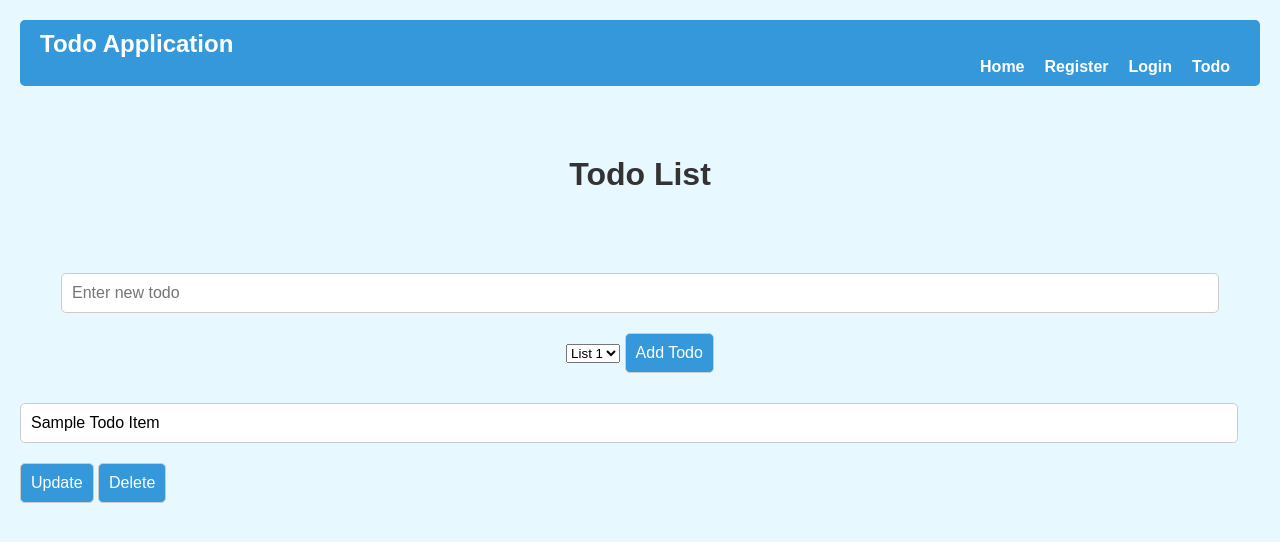
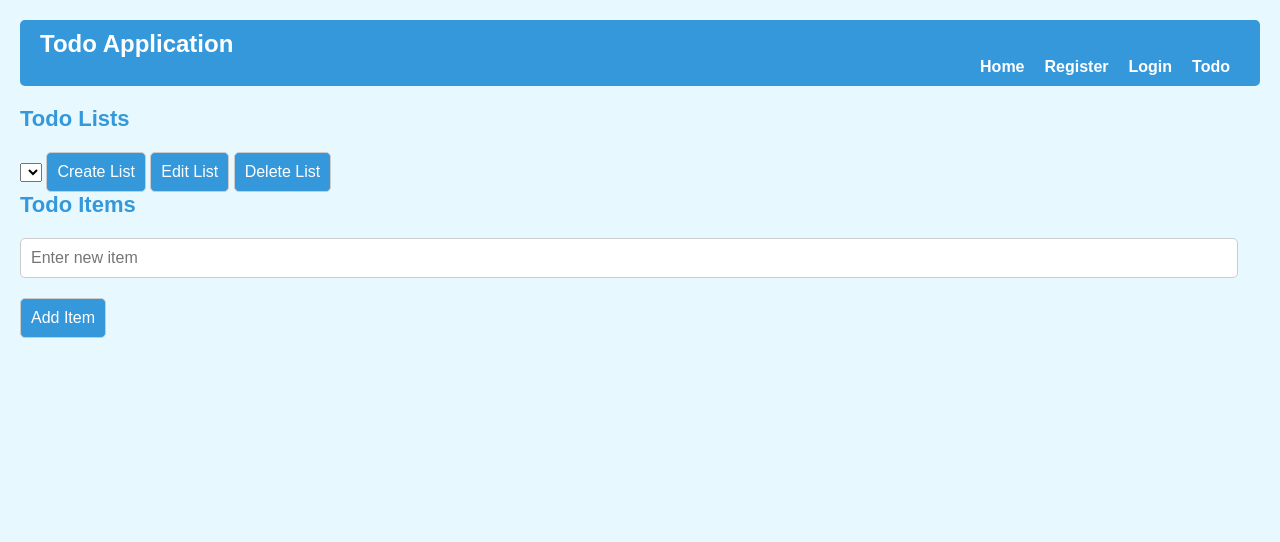
Before and after one commit to avalucianelson/CS162_Web_App_Assignment, a Flask app: page /todo in a window 1280 px wide. Shown: the top 542 px of the page. Run offline with Flask 3, Linux system fonts and the light colour scheme; data that the repository does not hold is empty.

Commit message:
working on todo functionality

```diff
--- a/hierarchical-todo-app/app.py
+++ b/hierarchical-todo-app/app.py
@@ -14,32 +14,35 @@ db = SQLAlchemy(app)  # Initializing the database with the app configuration
 
 migrate = Migrate(app, db)
 
-
-# Defining the User model
+# User Model
 class User(db.Model):
     id = db.Column(db.Integer, primary_key=True)  # Primary key, unique identifier for each user
-    username = db.Column(db.String(50), unique=True, nullable=False)  # Username must be unique and not null
-    password = db.Column(db.String(60), nullable=False)
-    lists = db.relationship('TodoList', backref='user', lazy=True)  # Relationship with TodoList model
+    username = db.Column(db.String(50), unique=True, nullable=False)  # Username, must be unique and not null
+    password = db.Column(db.String(60), nullable=False)  # Password, hashed, not null
+    lists = db.relationship('TodoList', backref='user', lazy=True)  # Relationship with TodoList, one user to many lists
 
 
-# Defining the TodoList model
+# TodoList Model
 class TodoList(db.Model):
     id = db.Column(db.Integer, primary_key=True)  # Primary key, unique identifier for each list
-    title = db.Column(db.String(100), nullable=False)  # Title of the list, not null
+    title = db.Column(db.String(100), nullable=False)  # Title of the todo list, not null
     user_id = db.Column(db.Integer, db.ForeignKey('user.id'), nullable=False)  # Foreign key referencing User model
-    items = db.relationship('TodoItem', backref='list', lazy=True)  # Relationship with TodoItem model
+    items = db.relationship('TodoItem', backref='list', lazy=True)  # Relationship with TodoItem, one list to many items
 
 
-# Defining the TodoItem model
+# TodoItem Model
 class TodoItem(db.Model):
     id = db.Column(db.Integer, primary_key=True)  # Primary key, unique identifier for each item
-    content = db.Column(db.String(200), nullable=False)  # Content of the item, not null
+    content = db.Column(db.String(200), nullable=False)  # Content of the todo item, not null
     list_id = db.Column(db.Integer, db.ForeignKey('todo_list.id'), nullable=False)  # Foreign key referencing TodoList model
-    parent_id = db.Column(db.Integer, db.ForeignKey('todo_item.id'), nullable=True)  # Self-referencing foreign key for sub-items
-    sub_items = db.relationship('TodoItem', backref=db.backref('parent', remote_side=[id]), lazy=True)  # Relationship for sub-items
-    completed = db.Column(db.Boolean, default=False)  # New column to manage completion status
 
+    # Self-referencing foreign key to implement hierarchical todo items (sub-items)
+    parent_id = db.Column(db.Integer, db.ForeignKey('todo_item.id'), nullable=True)
+
+    # Relationship for handling sub-items. Each item can have multiple sub-items.
+    sub_items = db.relationship('TodoItem', backref=db.backref('parent', remote_side=[id]), lazy=True)
+
+    completed = db.Column(db.Boolean, default=False)  # Boolean to track whether a todo item is completed or not
 
 @app.route('/register', methods=['GET', 'POST'])
 def register():
@@ -100,6 +103,20 @@ def create_todolist():
     db.session.commit()  # Committing the session to save the todo list in the database
 
     return jsonify({"message": "Todo list created successfully."}), 201  # Returning a success message
+
+
+@app.route('/update-todo-list/<int:list_id>', methods=['PUT'])
+def update_todo_list(list_id):
+    data = request.get_json()
+    title = data.get('title')
+
+    todo_list = TodoList.query.get(list_id)
+    if todo_list:
+        todo_list.title = title
+        db.session.commit()
+        return jsonify({"message": "Todo list updated successfully."}), 200
+    else:
+        return jsonify({"message": "Todo list not found."}), 404
 
 
 @app.route('/update-todo-item/<int:item_id>', methods=['PUT'])
@@ -165,6 +182,17 @@ def mark_as_complete(item_id):
         return jsonify({"message": "Todo item not found."}), 404  # Returning a message if the todo item does not exist
 
 
+@app.route('/delete-todo-list/<int:list_id>', methods=['DELETE'])
+def delete_todo_list(list_id):
+    todo_list = TodoList.query.get(list_id)
+    if todo_list:
+        db.session.delete(todo_list)
+        db.session.commit()
+        return jsonify({"message": "Todo list deleted successfully."}), 200
+    else:
+        return jsonify({"message": "Todo list not found."}), 404
+
+
 # Route for deleting a todo item
 @app.route('/delete-todo-item/<int:item_id>', methods=['DELETE'])
 def delete_todoitem(item_id):
@@ -186,19 +214,65 @@ def delete_todoitem(item_id):
         return jsonify({"message": "Todo item not found."}), 404  # Returning a message if the todo item does not exist
 
 
+@app.route('/add-todo-list', methods=['POST'])
+def add_todo_list():
+    data = request.get_json()
+    title = data.get('title')
+    new_list = TodoList(title=title)
+    db.session.add(new_list)
+    db.session.commit()
+    return jsonify({"message": "Todo list added successfully."}), 201
+
+
 @app.route('/add-todo-item', methods=['POST'])
 def add_todo_item():
-    content = request.json.get('content')
-    list_id = request.json.get('list_id')  # Get the list_id from the request
+    data = request.get_json()
+    content = data.get('content')
+    list_id = data.get('list_id')
+    parent_id = data.get('parent_id', None)
 
-    # Ensure that content and list_id are not empty
-    if content and list_id:
-        new_item = TodoItem(content=content, list_id=list_id)
-        db.session.add(new_item)
-        db.session.commit()
-        return jsonify(message='Todo item added successfully'), 200
-    else:
-        return jsonify(message='Content or list_id is missing'), 400
+    new_item = TodoItem(content=content, list_id=list_id, parent_id=parent_id)
+    db.session.add(new_item)
+    db.session.commit()
+
+    return jsonify({"message": "Todo item added successfully."}), 201
+
+
+
+@app.route('/get-todo-lists-items', methods=['GET'])
+def get_todo_lists_items():
+    lists = TodoList.query.all()
+    lists_data = []
+
+    for list in lists:
+        list_items = []
+        for item in list.items:
+            if not item.parent_id:  # Only top-level items
+                list_items.append({
+                    'id': item.id,
+                    'content': item.content,
+                    'completed': item.completed,
+                    'sub_items': get_sub_items(item.sub_items)  # Recursive function to get sub-items
+                })
+        lists_data.append({
+            'id': list.id,
+            'title': list.title,
+            'items': list_items
+        })
+
+    return jsonify(lists_data)
+
+
+def get_sub_items(sub_items):
+    items = []
+    for item in sub_items:
+        items.append({
+            'id': item.id,
+            'content': item.content,
+            'completed': item.completed,
+            'sub_items': get_sub_items(item.sub_items)
+        })
+    return items
 
 
 @app.route('/get-todo-items', methods=['GET'])
@@ -233,6 +307,20 @@ def get_todo_items():
     return jsonify(lists_data)
 
 
+@app.route('/move-item/<int:item_id>', methods=['PUT'])
+def move_item(item_id):
+    data = request.get_json()
+    new_list_id = data.get('new_list_id')
+
+    todo_item = TodoItem.query.get(item_id)
+    if todo_item:
+        todo_item.list_id = new_list_id
+        db.session.commit()
+        return jsonify({"message": "Todo item moved successfully."}), 200
+    else:
+        return jsonify({"message": "Todo item not found."}), 404
+
+
 @app.route('/todo')
 def todo():
     return render_template('todo.html')
--- a/hierarchical-todo-app/static/app.js
+++ b/hierarchical-todo-app/static/app.js
@@ -11,85 +11,95 @@ function sendAjaxRequest(method, url, data, successCallback) {
     xhr.send(JSON.stringify(data));
 }
 
-// Function to fetch todo items from the server
-function fetchTodoItems() {
-    // Sending a GET request to the server to retrieve todo items
-    sendAjaxRequest('GET', '/get-todo-items', {}, function (response) {
-        // Displaying the fetched todo items on the webpage
-        displayTodoItems(response.items);
+// Function to fetch todo lists and items from the server
+function fetchTodoListsAndItems() {
+    sendAjaxRequest('GET', '/get-todo-lists-items', {}, function (response) {
+        displayTodoListsAndItems(response.lists);
     });
 }
 
-function displayTodoItems(items) {
-    var todoListContainer = document.getElementById('todo-list-container');
+// Function to display todo lists and items on the webpage
+function displayTodoListsAndItems(lists) {
+    var todoContainer = document.getElementById('todo-container');
+    todoContainer.innerHTML = ''; // Clearing the container
 
-    // Check if items is defined and is an array
-    if (items && Array.isArray(items)) {
-        todoListContainer.innerHTML = ''; // Clearing the container
+    lists.forEach(function (list) {
+        // Creating and appending list title
+        var listElement = document.createElement('div');
+        listElement.className = 'todo-list';
+        listElement.innerHTML = `<h2>${list.title}</h2>`;
+        todoContainer.appendChild(listElement);
 
-        items.forEach(function (item) {
-            var itemElement = document.createElement('div');
-            itemElement.innerText = item.content;
-            todoListContainer.appendChild(itemElement);
-        });
-    } else {
-        console.error('Items is undefined or not an array:', items);
-    }
-}
+        // Function to recursively create and append items and sub-items
+        function createItems(items, parentElement) {
+            items.forEach(function (item) {
+                var itemElement = document.createElement('div');
+                itemElement.className = 'todo-item';
+                itemElement.innerHTML = `
+                    <input type="text" value="${item.content}">
+                    <button onclick="updateTodo(${item.id}, this.previousElementSibling.value, true)">Update</button>
+                    <button onclick="deleteTodo(${item.id}, true)">Delete</button>
+                    <button onclick="markAsComplete(${item.id})">Complete</button>
+                `;
+                parentElement.appendChild(itemElement);
 
+                // Recursively creating and appending sub-items
+                if (item.sub_items && item.sub_items.length > 0) {
+                    createItems(item.sub_items, itemElement);
+                }
+            });
+        }
 
-
-// Function to add a new todo item
-function addTodoItem(list_id) {  // Pass the list_id as a parameter
-    var newItemContent = document.getElementById('new-todo').value;
-
-    // Sending a POST request to the server to add a new todo item
-    sendAjaxRequest('POST', '/add-todo-item', { content: newItemContent, list_id: list_id }, function (response) {
-        // Fetching and displaying the updated list of todo items
-        fetchTodoItems();
+        // Creating and appending items to the list
+        createItems(list.items, listElement);
     });
 }
 
-
-// Function to complete a todo item
-function completeTodoItem(itemId) {
-    // Sending a PUT request to the server to mark a todo item as completed
-    sendAjaxRequest('PUT', `/todoitem/${itemId}/complete`, {}, function (response) {
-        // Fetching and displaying the updated list of todo items
-        fetchTodoItems();
+// Function to add a new todo list
+function addTodoList() {
+    var newListTitle = document.getElementById('new-list-title').value;
+    sendAjaxRequest('POST', '/add-todo-list', { title: newListTitle }, function (response) {
+        fetchTodoListsAndItems();
     });
 }
 
-// Function to delete a todo item
-function deleteTodoItem(itemId) {
-    // Sending a DELETE request to the server to delete a todo item
-    sendAjaxRequest('DELETE', `/todoitem/${itemId}`, {}, function (response) {
-        // Fetching and displaying the updated list of todo items
-        fetchTodoItems();
+// Function to add a new todo item
+function addTodoItem(listId, parentId = null) {
+    var newItemContent = document.getElementById('new-todo').value;
+    sendAjaxRequest('POST', '/add-todo-item', { content: newItemContent, list_id: listId, parent_id: parentId }, function (response) {
+        fetchTodoListsAndItems();
     });
 }
 
-
-function updateTodoItem(item_id, content, completed) {
-    fetch(`/update-todo-item/${item_id}`, {
-        method: 'PUT',
-        headers: {
-            'Content-Type': 'application/json'
-        },
-        body: JSON.stringify({
-            content: content,
-            completed: completed
-        })
-    })
-    .then(response => response.json())
-    .then(data => {
-        console.log(data.message);
-        fetchTodoItems();  // Refresh the todo items list after updating
-    })
-    .catch(error => {
-        console.error('Error updating todo item:', error);
+// Function to update a todo list or item
+function updateTodo(id, content, isItem = true) {
+    var url = isItem ? `/update-todo-item/${id}` : `/update-todo-list/${id}`;
+    sendAjaxRequest('PUT', url, { content: content }, function (response) {
+        fetchTodoListsAndItems();
     });
 }
 
-// Load todo items when the page loads
-fetchTodoItems();
+// Function to delete a todo list or item
+function deleteTodo(id, isItem = true) {
+    var url = isItem ? `/delete-todo-item/${id}` : `/delete-todo-list/${id}`;
+    sendAjaxRequest('DELETE', url, {}, function (response) {
+        fetchTodoListsAndItems();
+    });
+}
+
+// Function to mark a todo item as complete
+function markAsComplete(itemId) {
+    sendAjaxRequest('PUT', `/mark-as-complete/${itemId}`, {}, function (response) {
+        fetchTodoListsAndItems();
+    });
+}
+
+// Function to move a todo item to a different list
+function moveItem(itemId, newListId) {
+    sendAjaxRequest('PUT', `/move-item/${itemId}`, { new_list_id: newListId }, function (response) {
+        fetchTodoListsAndItems();
+    });
+}
+
+// Load todo lists and items when the page loads
+fetchTodoListsAndItems();
--- a/hierarchical-todo-app/templates/todo.html
+++ b/hierarchical-todo-app/templates/todo.html
@@ -3,11 +3,12 @@
 <head>
     <meta charset="UTF-8">
     <meta name="viewport" content="width=device-width, initial-scale=1.0">
-    <title>Todo List</title>
+    <title>Todo Application</title>
     <link rel="stylesheet" href="{{ url_for('static', filename='styles.css') }}">
 </head>
 <body>
     <nav>
+        <!-- Navigation bar with links to different pages -->
         <h1>Todo Application</h1>
         <ul>
             <li><a href="/">Home</a></li>
@@ -16,83 +17,33 @@
             <li><a href="/todo">Todo</a></li>
         </ul>
     </nav>
-    <header>
-        <h1>Todo List</h1>
-    </header>
 
-    <section id="todo-input">
-        <input type="text" id="new-todo" placeholder="Enter new todo">
-
-        <!-- Dropdown to select list_id -->
-        <select id="list-id">
-            <option value="1">List 1</option>
-            <option value="2">List 2</option>
-            <!-- Add more options as needed -->
+    <section id="todo-lists">
+        <h2>Todo Lists</h2>
+        <!-- Dropdown to select the active todo list -->
+        <select id="active-list">
+            <!-- Options for todo lists will be dynamically populated here -->
         </select>
-
-        <button onclick="addTodoItem(document.getElementById('list-id').value)">Add Todo</button>
+        <!-- Buttons to manage todo lists -->
+        <button id="create-list">Create List</button>
+        <button id="edit-list">Edit List</button>
+        <button id="delete-list">Delete List</button>
     </section>
 
+    <section id="todo-items">
+        <h2>Todo Items</h2>
+        <!-- Form to add new todo items -->
+        <form id="add-item-form">
+            <input type="text" id="new-item" placeholder="Enter new item">
+            <button type="submit">Add Item</button>
+        </form>
 
-    <!-- Example of a todo item with update and delete buttons -->
-    <div class="todo-item" data-id="1">
-        <input type="text" value="Sample Todo Item">
-        <button class="update-button" data-id="1">Update</button>
-        <button class="delete-button" data-id="1">Delete</button>
-    </div>
-    <section id="todo-list-container">
-        <!-- Todo items will be dynamically added here -->
+        <div id="items-container">
+            <!-- Todo items will be dynamically displayed here with buttons for edit, delete, complete, and move -->
+            <!-- Each item will also have options to add sub-items up to 3 levels deep -->
+        </div>
     </section>
 
     <script src="{{ url_for('static', filename='app.js') }}"></script>
-    <script>
-        // Event listener for update buttons
-        document.querySelectorAll('.update-button').forEach(button => {
-            button.addEventListener('click', (event) => {
-                const itemId = event.target.getAttribute('data-id'); // Get the todo item ID from the data-id attribute
-                const itemContent = document.querySelector(`.todo-item[data-id="${itemId}"] input`).value; // Get the updated content
-
-                // Make a PUT request to update the todo item
-                fetch(`/update-todo-item/${itemId}`, {
-                    method: 'PUT',
-                    headers: {
-                        'Content-Type': 'application/json',
-                    },
-                    body: JSON.stringify({
-                        content: itemContent,
-                    }),
-                })
-                .then(response => response.json())
-                .then(data => {
-                    console.log(data.message); // Log the server response
-                })
-                .catch((error) => {
-                    console.error('Error:', error);
-                });
-            });
-        });
-
-        // Event listener for delete buttons
-        document.querySelectorAll('.delete-button').forEach(button => {
-            button.addEventListener('click', (event) => {
-                const itemId = event.target.getAttribute('data-id'); // Get the todo item ID from the data-id attribute
-
-                // Make a DELETE request to delete the todo item
-                fetch(`/delete-todo-item/${itemId}`, {
-                    method: 'DELETE',
-                })
-                .then(response => response.json())
-                .then(data => {
-                    console.log(data.message); // Log the server response
-                    location.reload(); // Reload the page to reflect the deletion
-                })
-                .catch((error) => {
-                    console.error('Error:', error);
-                });
-            });
-        });
-    </script>
-
-
 </body>
 </html>
```
Also changed, not shown: hierarchical-todo-app/migrations/versions/fc10cf5f9279_initial_migration.py (renamed from hierarchical-todo-app/migrations/versions/2831de71126e_added_password_column.py, +4 -4 lines), hierarchical-todo-app/instance/site.db.
